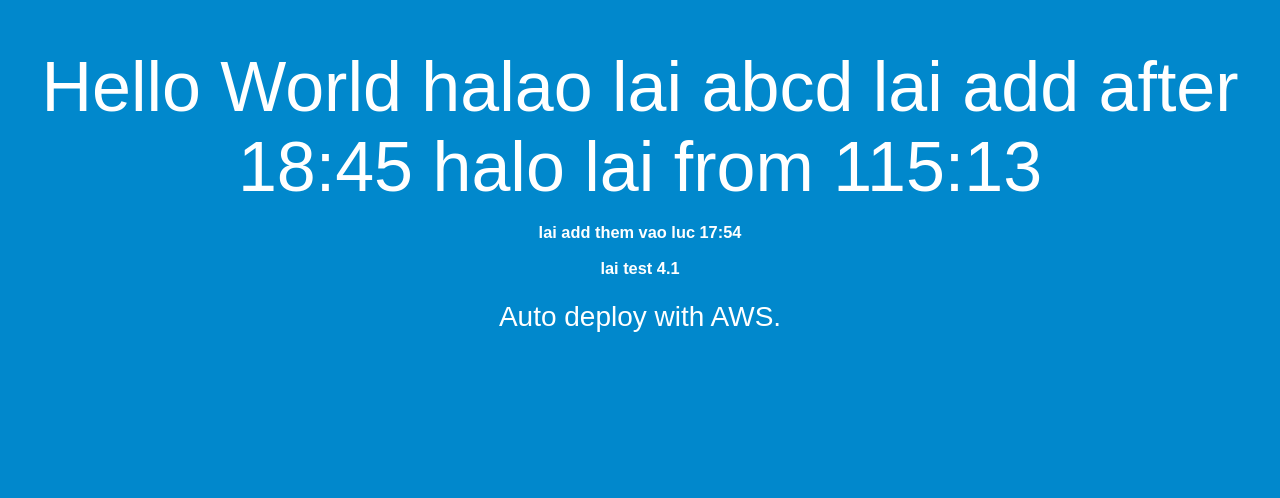
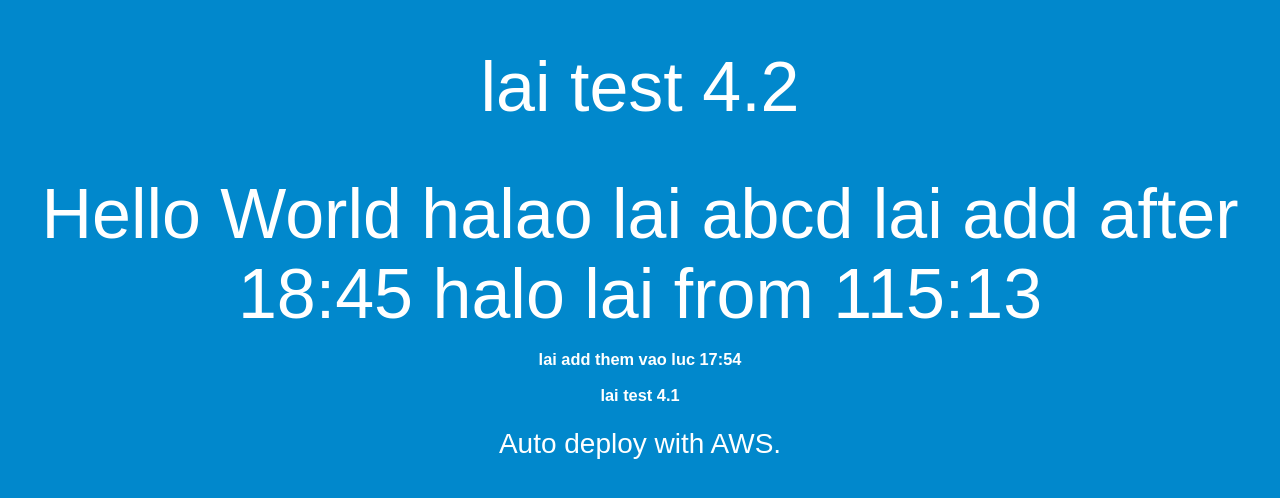
Before and after one commit to lai-2/test-ci-cd, a plain HTML site: page index.html in a window 1280 px wide. Drawn offline with Linux system fonts and the light colour scheme.

Commit message:
lai test 4.2

```diff
--- a/index.html
+++ b/index.html
@@ -26,6 +26,7 @@
 </head>
 <body>
   <div align="center">
+    <h1>lai test 4.2</h1>
     <h1>Hello World halao lai abcd lai add after 18:45 halo lai from 115:13</h1>
     <h3>lai add them vao luc 17:54</h3>
     <h3>lai test 4.1</h3>
```
